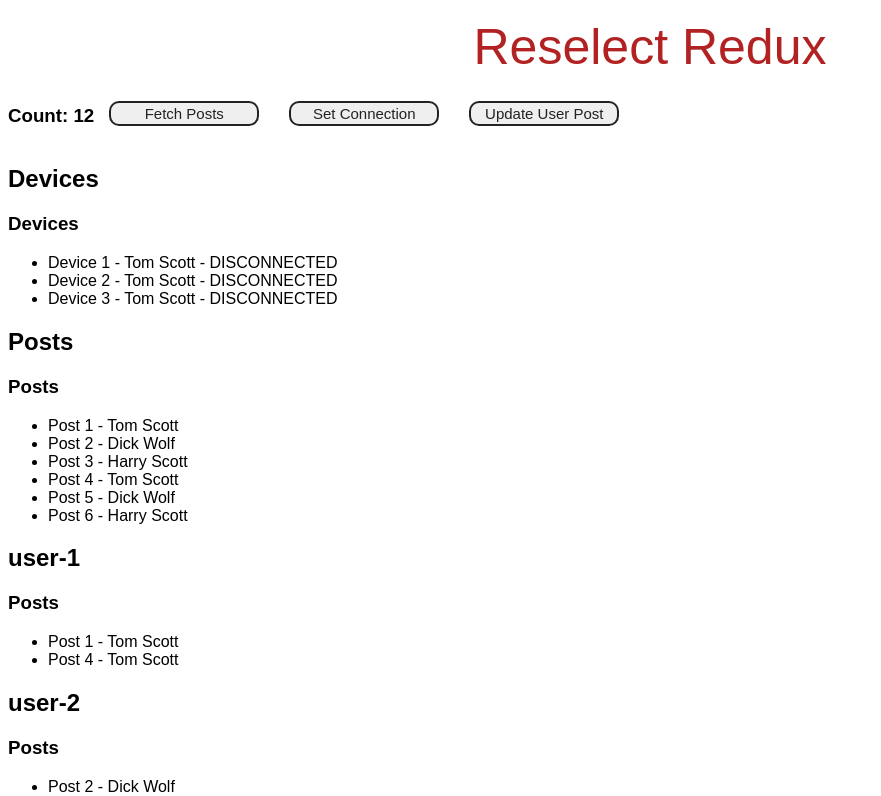
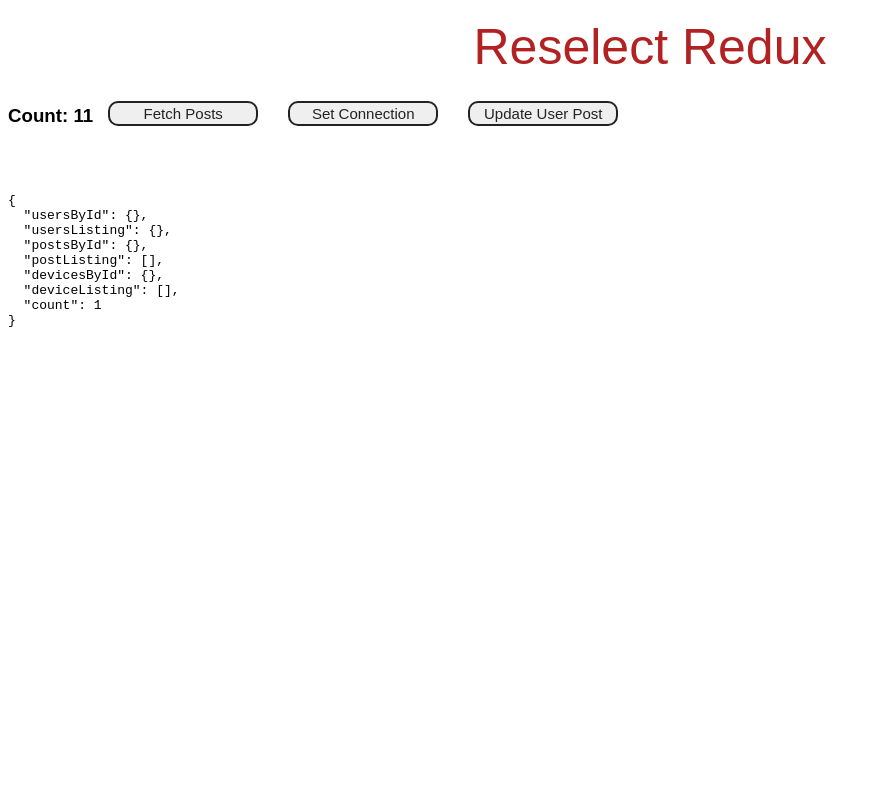
Before and after one commit to ozvaris/reduc-reselect2, a React (Create React App) app: page / in a window 1280 px wide. Shown: the top 796 px of the page, without its empty margins (0-881 px from the left). Built offline with nearby package versions, Linux system fonts and the light colour scheme.

Commit message:
UserPost component added to Home

```diff
--- a/src/Home.js
+++ b/src/Home.js
@@ -1,5 +1,6 @@
 import React, { useEffect } from "react";
-import { connect } from "react-redux";
+import { createSelector } from "reselect";
+import { connect, useSelector } from "react-redux";
 import styled from "styled-components";
 import Devices from "./Devices";
 import Posts from "./Posts";
@@ -74,8 +75,18 @@
     //props.receivePosts();
   }, []);
 
+  const UserPost = (props) => {
+    return (
+      <Auxilary>
+        <h2>{props.user}</h2>
+        <PostsByUser user={props.user} />
+      </Auxilary>
+    );
+  };
+
   const postList = () => {
     let viewPosts = null;
+
     if (props.usersById && Object.keys(props.usersById).length !== 0) {
       viewPosts = (
         <div>
@@ -84,10 +95,7 @@
           <h2>Posts</h2>
           <Posts />
           {Object.keys(props.usersById).map((user) => (
-            <Auxilary key={user}>
-              <h2>{user}</h2>
-              <PostsByUser key={user} user={user} />
-            </Auxilary>
+            <UserPost key={user} user={user} />
           ))}
         </div>
       );
@@ -121,11 +129,27 @@
 };
 
 const mapState = (state) => {
+  //const getPosts = makeGetPosts();
   return {
     usersById: state.usersById
     //devicesById: state.devicesById
   };
 };
+
+const makeGetPosts = () =>
+  createSelector(
+    (state, props) => props.user,
+    (state) => state.postsById,
+    (state) => state.usersById,
+    (state) => state.postListing,
+    (userId, posts, users, listing) =>
+      listing
+        .filter((id) => posts[id].author === userId)
+        .map((id) => {
+          const post = posts[id];
+          return { ...post, user: users[post.author] };
+        })
+  );
 
 export function mapDispatchToProps(dispatch) {
   return {
--- a/src/PostsByUser.js
+++ b/src/PostsByUser.js
@@ -7,16 +7,15 @@
 class Posts extends React.Component {
   render() {
     console.log(`PostsByUser render ${++count} ${this.props.user}`);
-    return (
-      <div>
-        <h3>Posts</h3>
-        <ul>
-          {this.props.posts.map((x) => (
-            <li key={x.id}>{`${x.title} - ${x.user.first} ${x.user.last}`}</li>
-          ))}
-        </ul>
-      </div>
-    );
+    return null;
+    // <div>
+    //   <h3>Posts</h3>
+    //   <ul>
+    //     {this.props.posts.map((x) => (
+    //       <li key={x.id}>{`${x.title} - ${x.user.first} ${x.user.last}`}</li>
+    //     ))}
+    //   </ul>
+    // </div>
   }
 }
 
@@ -38,8 +37,8 @@
 const mapState = () => {
   const getPosts = makeGetPosts();
   return (state, ownProps) => {
-    return { posts: getPosts(state, ownProps) };
+    return {};
   };
 };
 
-export default connect(mapState)(React.memo(Posts));
+export default connect(mapState)(Posts);
--- a/src/store.js
+++ b/src/store.js
@@ -1,9 +1,9 @@
 import { createStore } from "redux";
 import reducer from "./reducers";
-import { getPosts } from "./fixtures";
+//import { getPosts } from "./fixtures";
 
 const store = createStore(reducer);
 
-store.dispatch({ type: "RECEIVE_DATA", payload: getPosts() });
+//store.dispatch({ type: "RECEIVE_DATA", payload: getPosts() });
 
 export default store;
```
